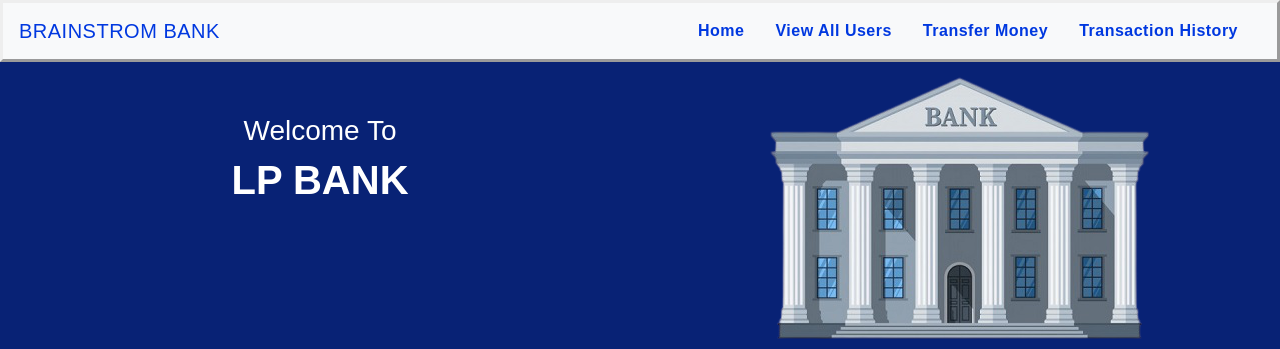
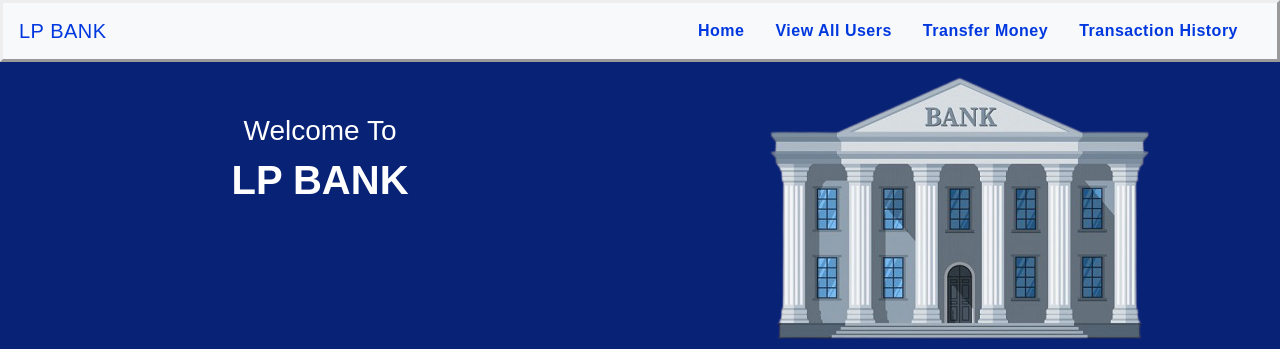
Before and after one commit to LAHARI59/bank, a PHP site: page /index.php in a window 1280 px wide. Shown: the top 349 px of the page. Run offline with PHP 8.4, Linux system fonts and the light colour scheme.

Commit message:
Update navbar.php

```diff
--- a/navbar.php
+++ b/navbar.php
@@ -1,6 +1,6 @@
 <!-- navbar -->
       <nav class="navbar navbar-expand-md  bg-light" style="border:outset ;">
-      <a class="navbar-brand" href="index.php" style="color:#0038e0;">BRAINSTROM BANK</a>
+      <a class="navbar-brand" href="index.php" style="color:#0038e0;">LP BANK</a>
       <button class="navbar-toggler" type="button" data-toggle="collapse" data-target="#collapsibleNavbar">
         <span class="navbar-toggler-icon"></span>
       </button>
```
